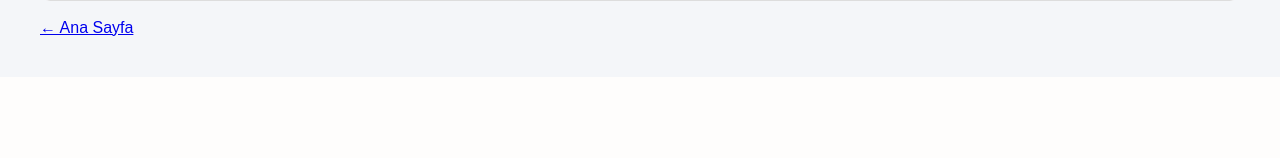
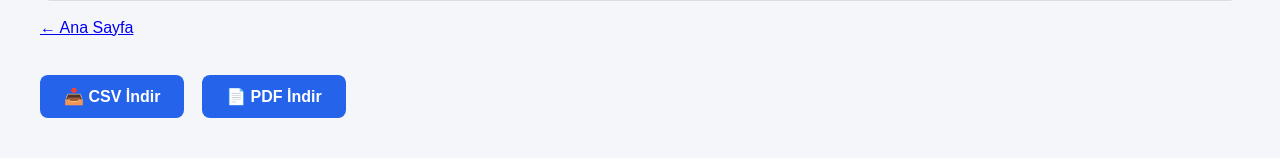
Before and after one commit to yagmurbilgin1/OSINT-Platform, a Flask app: page /history in a window 1280 px wide. Shown: the part 936-1094 px from the top of the page. Before the commit the page ends 972 px from the top, so only its background shows below. Run offline with Flask 3, Linux system fonts and the light colour scheme; data comes from the database, SQL or seed files in the repository; both versions use the stored data as it was after the commit.

Commit message:
Finalize crawler, PDF and search history

```diff
--- a/backend/app/main.py
+++ b/backend/app/main.py
@@ -1,4 +1,4 @@
-from flask import Flask, render_template, request
+from flask import Flask, render_template, request, Response, make_response
 from crawler import search_security
 from database import (
     create_database,
@@ -9,6 +9,9 @@ from database import (
     last_search,
     today_searches
 )
+
+from reportlab.pdfgen import canvas
+from io import BytesIO
 
 app = Flask(__name__)
 
@@ -65,5 +68,65 @@ def dashboard():
     )
 
 
+@app.route("/download-csv")
+def download_csv():
+
+    searches = get_searches()
+
+    csv_data = "Kelime,Tarih\n"
+
+    for item in searches:
+        csv_data += f"{item[0]},{item[1]}\n"
+
+    return Response(
+        csv_data,
+        mimetype="text/csv",
+        headers={
+            "Content-Disposition": "attachment; filename=arama_gecmisi.csv"
+        }
+    )
+
+@app.route("/download-pdf")
+def download_pdf():
+
+    searches = get_searches()
+
+    buffer = BytesIO()
+
+    pdf = canvas.Canvas(buffer)
+
+    pdf.setFont("Helvetica-Bold", 16)
+    pdf.drawString(50, 800, "OSINT Arama Gecmisi")
+
+    pdf.setFont("Helvetica", 11)
+
+    y = 770
+
+    for item in searches:
+
+        pdf.drawString(
+            50,
+            y,
+            f"{item[0]} - {item[1]}"
+        )
+
+        y -= 20
+
+        if y < 50:
+            pdf.showPage()
+            pdf.setFont("Helvetica", 11)
+            y = 800
+
+    pdf.save()
+
+    buffer.seek(0)
+
+    response = make_response(buffer.getvalue())
+
+    response.headers["Content-Type"] = "application/pdf"
+    response.headers["Content-Disposition"] = "attachment; filename=arama_gecmisi.pdf"
+
+    return response
+
 if __name__ == "__main__":
     app.run(debug=True)
--- a/backend/app/templates/history.html
+++ b/backend/app/templates/history.html
@@ -40,6 +40,18 @@
 
 <a href="/">← Ana Sayfa</a>
 
+<br><br>
+
+<a class="history-button" href="/download-csv">
+    📥 CSV İndir
+</a>
+
+&nbsp;&nbsp;
+
+<a class="history-button" href="/download-pdf">
+    📄 PDF İndir
+</a>
+
 </div>
 
 </body>
```
Also changed, not shown: backend/app/crawler.py (+35 -14 lines), backend/app/templates/results.html (+10 -0 lines), backend/app/osint.db.
